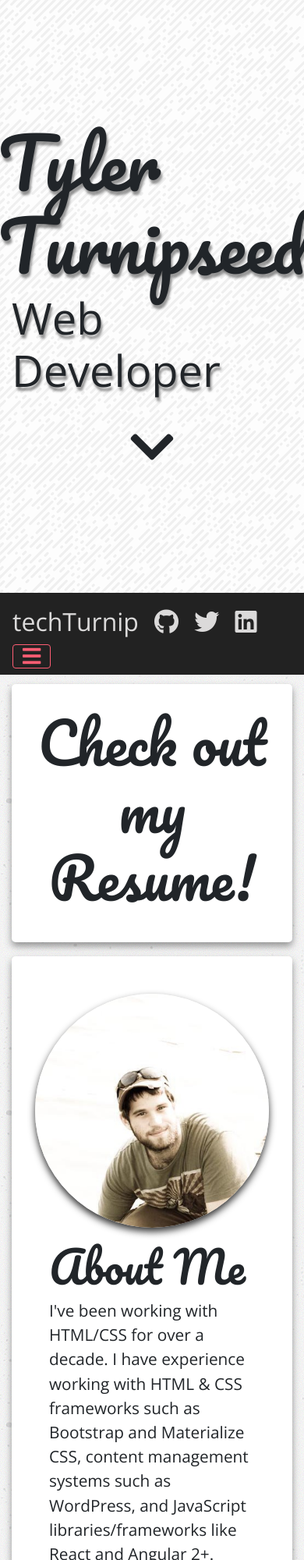
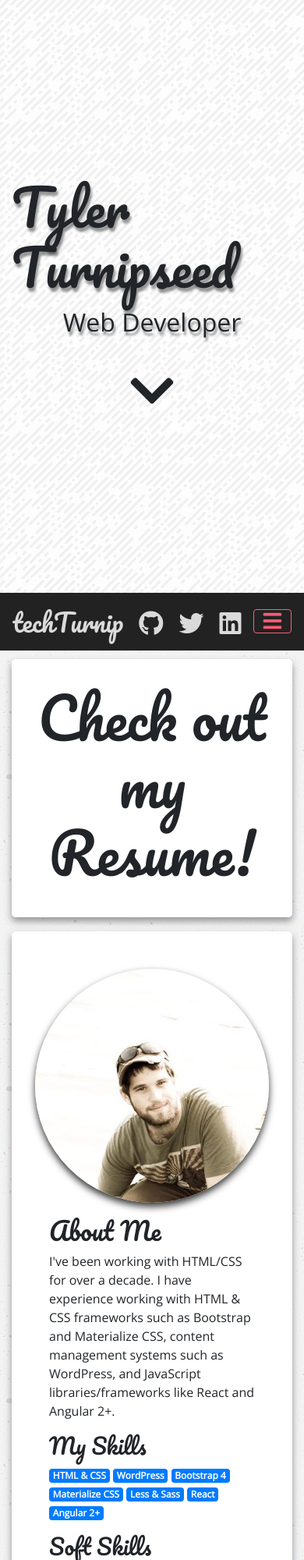
Before and after one commit to techturnip/Resume-Portfolio, a website: page index.html in a window 390 px wide. Shown: the top 2000 px of the page at 78% size. Drawn offline with nearby package versions, Linux system fonts and the light colour scheme.

Commit message:
Added responsive text mixin for adding media queries to heading and paragraph tags, added media variables for specific breakpoints, changed h2 to h1 in the header, changed navbar-brand to reflect a the heading font-family

```diff
--- a/index.html
+++ b/index.html
@@ -32,10 +32,10 @@
         <div
           class="d-flex flex-column justify-content-center align-items-center"
         >
-          <h2 data-aos="fade-left" class="header-title display-2">
+          <h1 data-aos="fade-left" class="header-title">
             Tyler Turnipseed
-          </h2>
-          <p data-aos="fade-right" class="header-subtitle display-4">
+          </h1>
+          <p data-aos="fade-right" class="header-subtitle">
             Web Developer
           </p>
           <div class="arrow-down">
--- a/sass/_base.scss
+++ b/sass/_base.scss
@@ -38,3 +38,23 @@
 // Portfolio
 $portfolio-bg: url('../img/bg2.png');
 $portfolio-font-color: $raisin-black;
+
+// Media Variables
+$break-sm: "only screen and (max-width: 768px)";
+$break-md: "only screen and (max-width: 992px)";
+$break-lg: "only screen and (max-width: 1200px)";
+
+// Mixins
+@mixin resp-text($lg-font, $md-font, $sm-font) {
+  @media #{$break-lg} {
+    font-size: $lg-font;
+  }
+
+  @media #{$break-md} {
+    font-size: $md-font;
+  }
+
+  @media #{$break-sm} {
+    font-size: $sm-font;
+  }
+}
--- a/sass/_general.scss
+++ b/sass/_general.scss
@@ -27,27 +27,38 @@
 
 h1 {
   font-size: 6rem;
+
+  @include resp-text(5rem, 4.5rem, 4rem);
 }
 
 h2 {
   font-size: 5.5rem;
+  @include resp-text(4.5rem, 3.5rem, 3rem);
 }
 
 h3 {
   font-size: 4.5rem;
+  @include resp-text(3.5rem, 3rem, 2.5rem);
 }
 
 h4 {
   font-size: 3.5rem;
+  @include resp-text(3rem, 2.5rem, 2rem);
 }
 
 h5 {
   font-size: 2.5rem;
+  @include resp-text(2.25rem, 2rem, 1.75rem);
 }
 
 h6 {
   font-size: 1.5rem;
-  font-weight: bold;
+  @include resp-text(1.5rem, 1.3rem, 1.2rem);
+}
+
+p {
+  font-size: 1.3rem;
+  @include resp-text(1.2rem, 1.1rem, 1rem);
 }
 
 .section {
--- a/sass/components/_header.scss
+++ b/sass/components/_header.scss
@@ -16,12 +16,13 @@
   .header-title,
   .header-subtitle {
     text-shadow: 2px 5px 3px rgba(51, 51, 51, 0.5);
+    animation-delay: 0.5s;
+    animation-duration: 1.5s;
   }
 
-  .header-title,
   .header-subtitle {
-    animation-delay: 0.5s;
-    animation-duration: 1.5s;
+    font-size: 4rem;
+    @include resp-text(3rem, 2.5rem, 2rem);
   }
 
   .arrow-down {
--- a/sass/components/_navbar.scss
+++ b/sass/components/_navbar.scss
@@ -18,6 +18,7 @@
   .navbar-brand {
     margin-right: 1rem;
     font-size: 2rem;
+    font-family: $heading;
   }
 
 
--- a/sass/components/_resume.scss
+++ b/sass/components/_resume.scss
@@ -41,8 +41,6 @@
     }
   }
 
-
-
   .skill-item {
     font-size: 1rem;
     width: 45%;
```
Also changed, not shown: css/index.css.
